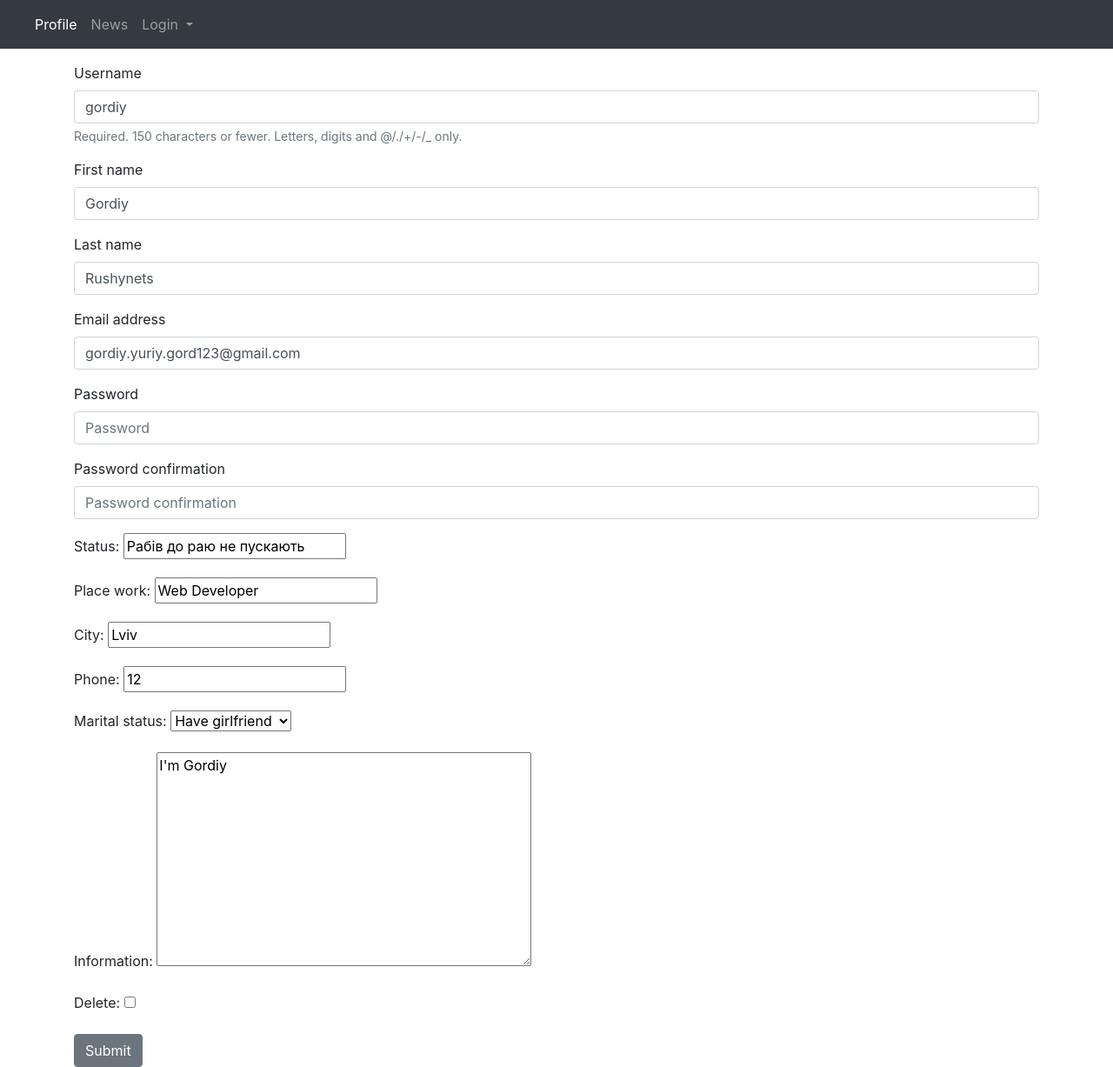
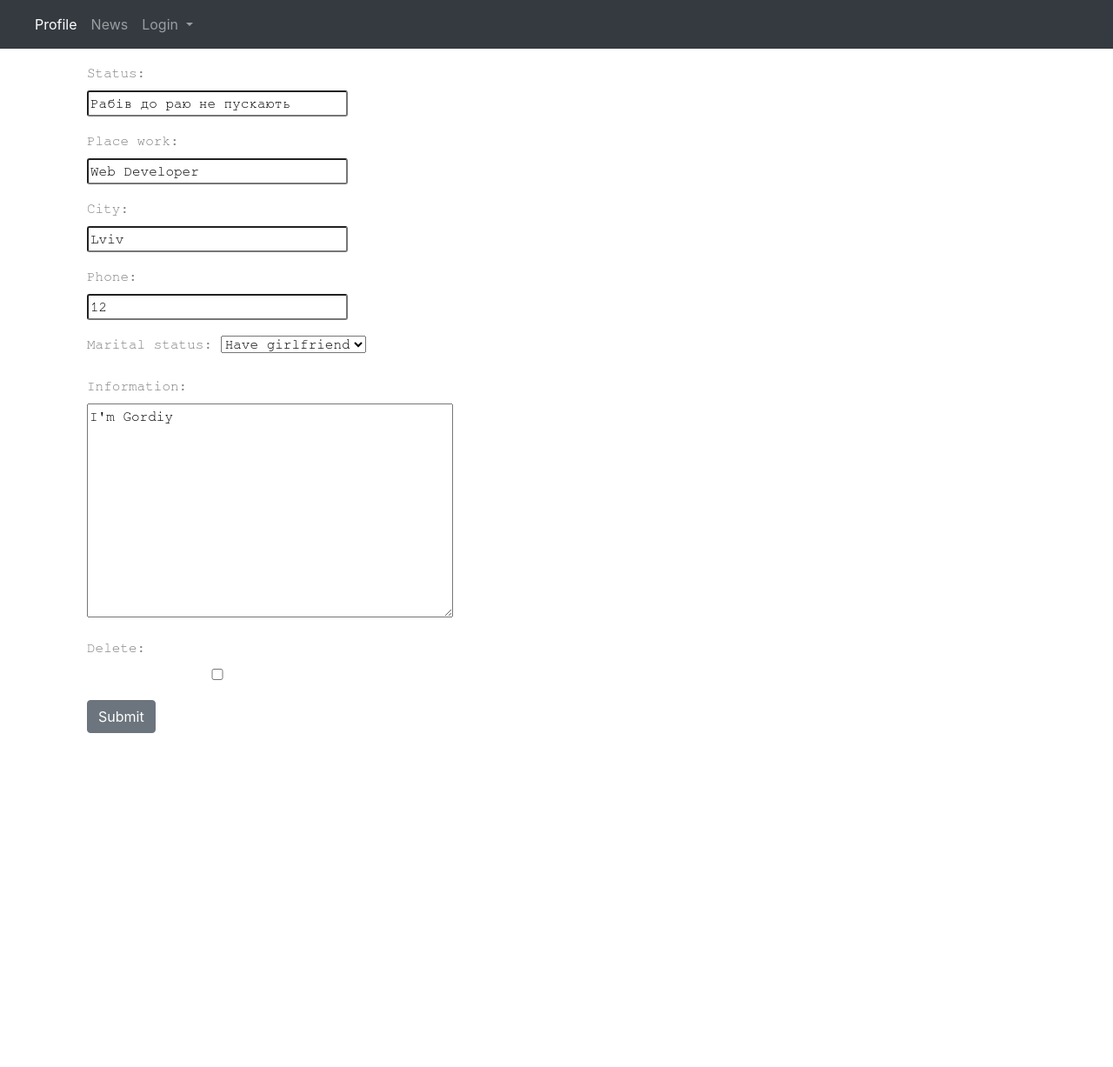
Before and after one commit to Gordiy/WebBlog, a Django app: a page that uses templates/accounts/account_update.html in a window 1280 px wide. Shown: the whole page at 87% size. After the commit the page ends 843 px from the top, so only its background shows below. Run offline with Django 3.2, Linux system fonts and the light colour scheme; a user stored in the database is signed in; data comes from the database, SQL or seed files in the repository; both versions use the stored data as it was after the commit; some libraries are stand-ins or nearby versions.

Commit message:
Create second step registration

```diff
--- /dev/null
+++ b/static/up_style.css
@@ -0,0 +1,10 @@
+p{
+	font-family: FreeMono, monospace;
+	font-size: 16px;
+	color: #828282;
+}
+
+input{
+	border-radius: 3px;
+	width: 300px;
+}
--- a/templates/accounts/account_update.html
+++ b/templates/accounts/account_update.html
@@ -8,19 +8,22 @@
 {% bootstrap_css %}
 {% bootstrap_javascript jquery='full' %}
 {% bootstrap_messages %}
+{% load static %}
+<link rel="stylesheet" type="text/css" href="{% static 'up_style.css' %}">
+
 <div class="container">
 	<br>
 	<br>
 	<br>
 	<form method="post">
 		{% csrf_token %}
-		{% bootstrap_form noodle_form %}
-		 <div class="divider"></div>
-		 {{ formset.management_form }}
-		 {{ formset.as_p }}
-    	{% buttons %}
-        	<button type="submit" class="btn btn-secondary">Submit</button>
-    	{% endbuttons %}
+		<div class="col-6 col-sm-4">
+			{{ formset.management_form }}
+			{{ formset.as_p }}
+    		{% buttons %}
+        		<button type="submit" class="btn btn-secondary">Submit</button>
+    		{% endbuttons %}
+    	</div>
 	</form>
 </div>
 {% endblock %}
--- a/templates/accounts/sign_up.html
+++ b/templates/accounts/sign_up.html
@@ -15,7 +15,7 @@
   {% block content %}
   <div class="container">
   <h1 class="display-4">Sign Up</h1>
-  <form method="POST" action=".">
+  <form method="POST">
     {% csrf_token %}
     {% bootstrap_form form %}
     {% buttons %}
--- a/viewers/models.py
+++ b/viewers/models.py
@@ -48,7 +48,7 @@ class UserProfile(models.Model):
 	status = models.CharField(max_length=85, blank=True, null=True, default=None)
 	place_work = models.CharField(max_length=36, blank=True, null=True, default=None)
 	city = models.CharField(max_length=100, default='')
-	phone = models.IntegerField()
+	phone = models.CharField(max_length=20, blank=True, default='')
 	marital_status = models.ForeignKey(MartialStatus, blank=True, on_delete=models.CASCADE, null=True, default=None)
 	information = models.TextField(blank=True, null=True, default=None)
 	#avatar = models.ForeignKey(WallImages, blank=True, on_delete=models.CASCADE, null=True, default=None)
--- a/viewers/views.py
+++ b/viewers/views.py
@@ -24,7 +24,7 @@ def signup(request):
 		password = form.cleaned_data['password1']
 		user_auth = authenticate(username=username, password=password)
 		login(request, user_auth)
-		return HttpResponseRedirect('/accounts/additional_inform/')
+		return HttpResponseRedirect('/accounts/additional_inform/{}/'.format(username))
 	args = {
 		'form': form
 	}
@@ -46,7 +46,6 @@ def login_user(request):
 @login_required
 def additional_inform(request, username):
 	user = User.objects.get(username=username)
-	user_form = UserCreationForm(instance=user)
 
 	ProfileInlineFormset = inlineformset_factory(
 			User,
@@ -65,21 +64,13 @@ def additional_inform(request, username):
 
 	if request.user.is_authenticated and request.user.username  == user.username:
 		if request.method == 'POST':
-			user_form = UserCreationForm(request.POST, request.FILES, instance=user)
 			formset = ProfileInlineFormset(request.POST, request.FILES, instance=user)
 
-			if user_form.is_valid():
-				created_user = user_form.save(commit=False)
-				formset = ProfileInlineFormset(request.POST, request.FILES, instance=created_user)
-
-				if formset.is_valid():
-					created_user.save()
-					formset.save()
-					return HttpResponseRedirect('/accounts/profile')
+			if formset.is_valid():
+				formset.save()
+				return HttpResponseRedirect('/accounts/profile/{}/'.format(user.username))
 
 		return render(request, 'accounts/account_update.html', {
-        		'noodle': username,
-        		'noodle_form': user_form,
         		'formset': formset
         	})
 	else:
```
Also changed, not shown: db.sqlite3, static/style.css (line endings or trailing spaces).
